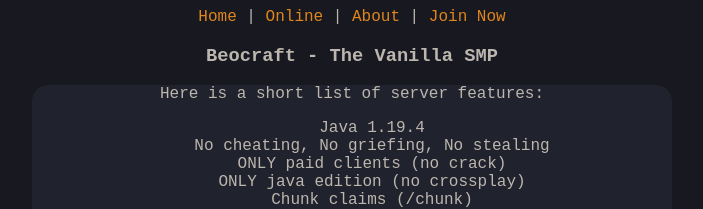
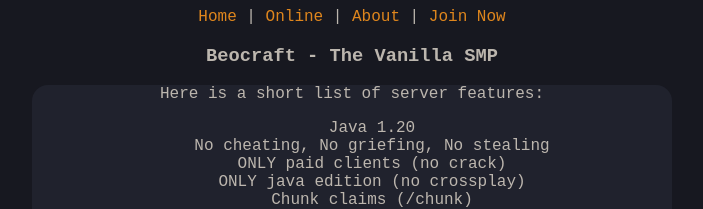
Before and after one commit to Beocraft/beocraft.github.io, a Vue app: page /about in a window 1280 px wide. Shown: the top 209 px of the page, without its empty margins (288-991 px from the left). Built offline with nearby package versions, Linux system fonts and the light colour scheme.

Commit message:
Update server version

```diff
--- a/src/views/AboutView.vue
+++ b/src/views/AboutView.vue
@@ -4,7 +4,7 @@
         <main class="card width-restricted center">
           <p class="center">Here is a short list of server features:</p>
           <ul class="no-bullet">
-            <li>Java 1.19.4</li>
+            <li>Java 1.20</li>
             <li>No cheating, No griefing, No stealing</li>
             <li>ONLY paid clients (no crack)</li>
             <li>ONLY java edition (no crossplay)</li>
```
